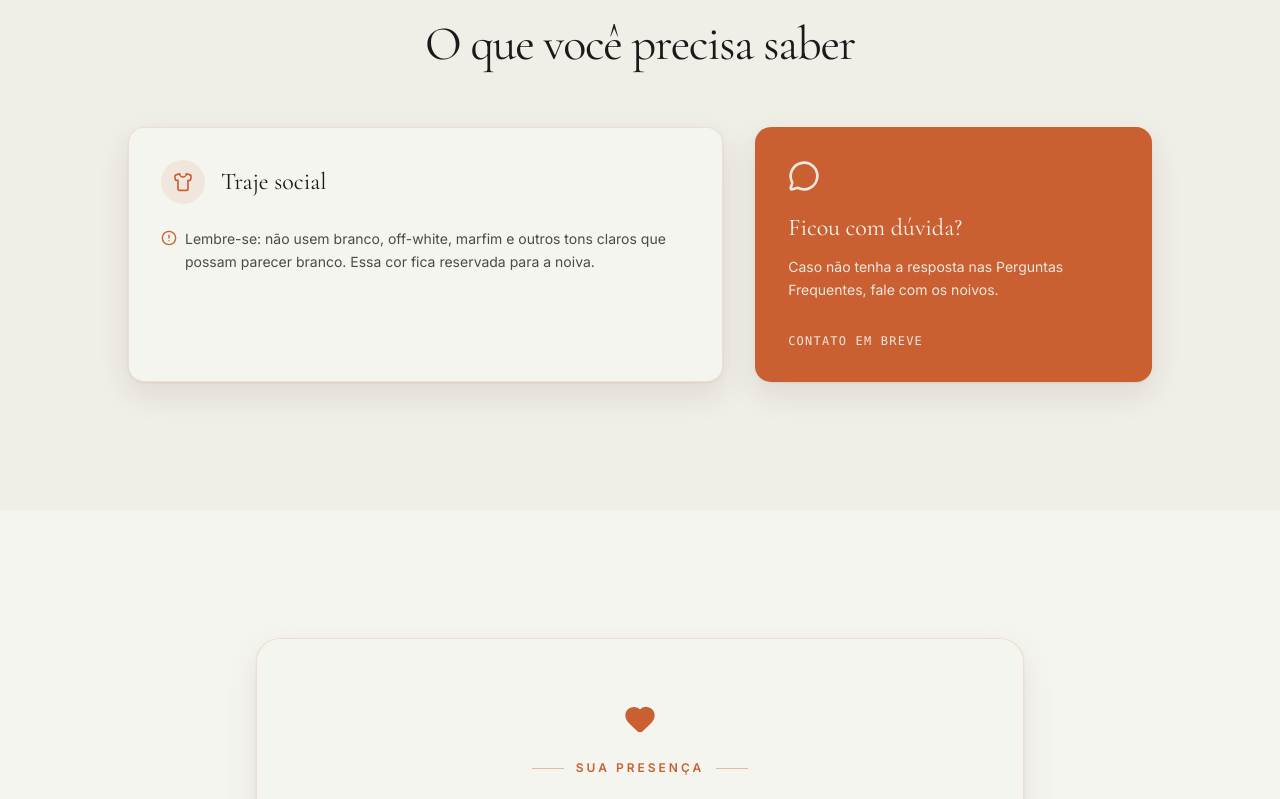
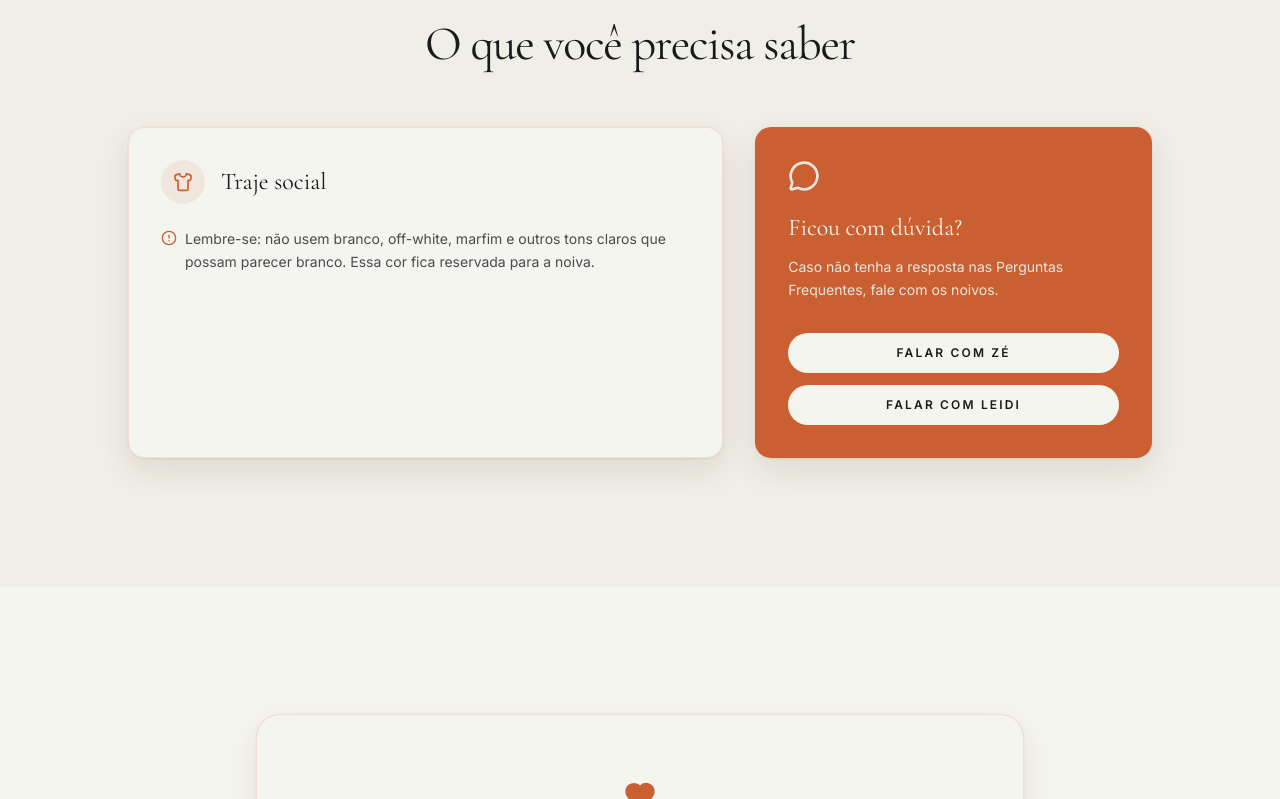
Before and after one commit to LCoutinho7/casamento-jose-leidiane, a React (Vite) app: page / in a window 1280 px wide. Shown: the part 10141-10940 px from the top of the page. Built offline with nearby package versions, Linux system fonts and the light colour scheme.

Commit message:
Contatos dos noivos, chave PIX e link da lista de presentes
WhatsApp separado para o noivo e para a noiva no guia dos convidados.

```diff
--- a/src/components/sections/GuestGuide.tsx
+++ b/src/components/sections/GuestGuide.tsx
@@ -3,13 +3,14 @@ import { COUPLE } from '../../data/wedding';
 import { LinkButton } from '../ui/Button';
 import { SectionHeading } from '../ui/SectionHeading';
 
-const whatsappMessage = 'Olá! Estou no site do casamento de Zé e Leidi e tenho uma dúvida.';
+const message = encodeURIComponent('Olá! Estou no site do casamento de Zé e Leidi e tenho uma dúvida.');
+
+const contacts = [
+  { label: `Falar com ${COUPLE.groomNickname}`, href: `https://wa.me/${COUPLE.whatsappGroom}?text=${message}` },
+  { label: `Falar com ${COUPLE.brideNickname}`, href: `https://wa.me/${COUPLE.whatsappBride}?text=${message}` },
+];
 
 export function GuestGuide() {
-  const whatsappUrl = COUPLE.whatsapp
-    ? `https://wa.me/${COUPLE.whatsapp}?text=${encodeURIComponent(whatsappMessage)}`
-    : null;
-
   return (
     <section id="informacoes" className="bg-sand/50 px-6 py-24 md:px-10 md:py-32">
       <SectionHeading eyebrow="Guia dos convidados" title="O que você precisa saber" />
@@ -38,13 +39,13 @@ export function GuestGuide() {
               Caso não tenha a resposta nas Perguntas Frequentes, fale com os noivos.
             </p>
           </div>
-          {whatsappUrl ? (
-            <LinkButton href={whatsappUrl} target="_blank" rel="noopener noreferrer" variant="light" className="mt-8">
-              Falar no WhatsApp
-            </LinkButton>
-          ) : (
-            <p className="mt-8 font-mono text-xs tracking-widest text-sand uppercase">Contato em breve</p>
-          )}
+          <div className="mt-8 flex flex-col gap-3">
+            {contacts.map((contact) => (
+              <LinkButton key={contact.href} href={contact.href} target="_blank" rel="noopener noreferrer" variant="light">
+                {contact.label}
+              </LinkButton>
+            ))}
+          </div>
         </article>
       </div>
     </section>
--- a/src/data/wedding.ts
+++ b/src/data/wedding.ts
@@ -11,11 +11,11 @@ export const COUPLE = {
   brideNickname: 'Leidi',
   monogram: 'J&L',
   city: 'Osasco, SP',
-  // Contato e chave PIX serão substituídos pelos dados reais dos noivos.
-  whatsapp: '',
-  pixKey: '',
-  // Link da lista criada no Magazine Luiza (Quero de Casamento).
-  giftListUrl: '',
+  whatsappGroom: '5511915546376',
+  whatsappBride: '5511980571098',
+  pixKey: 'leidieze@gmail.com',
+  // Lista no Quero de Casamento (Magazine Luiza).
+  giftListUrl: 'https://www.finalfeliz.de/leidieze',
 };
 
 export const VENUES: { ceremony?: Venue; reception?: Venue } = {
```
